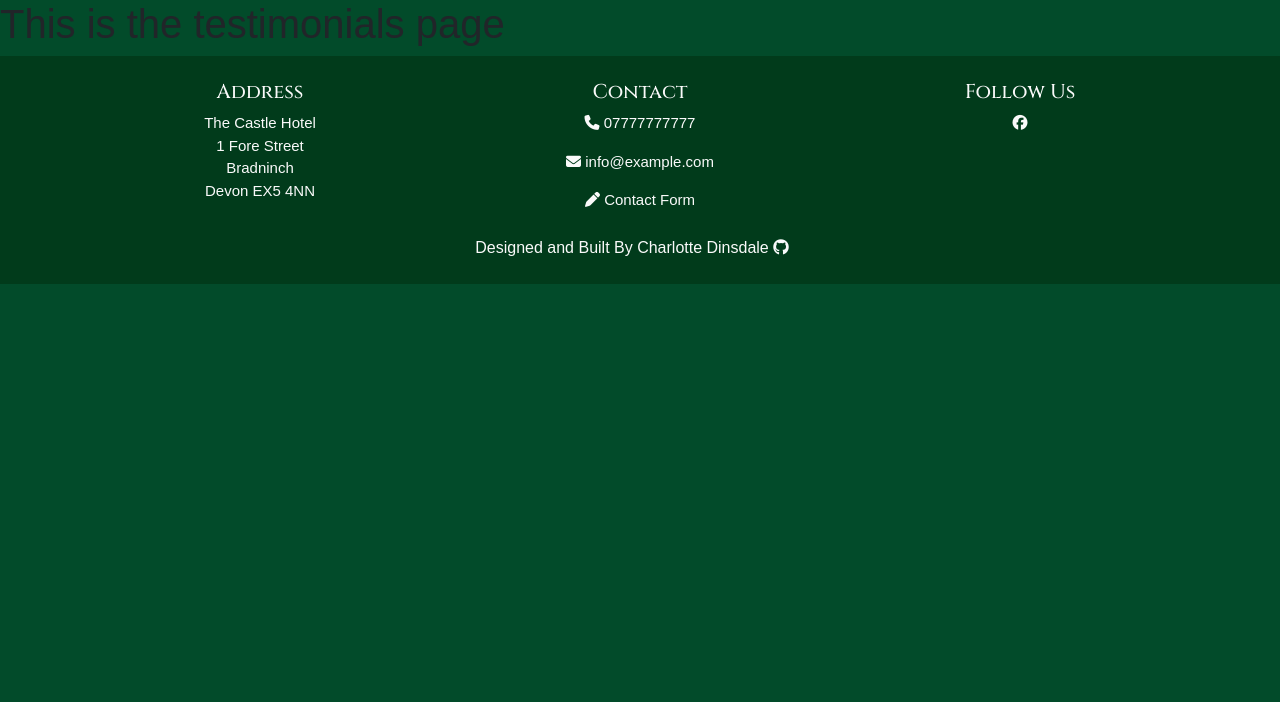
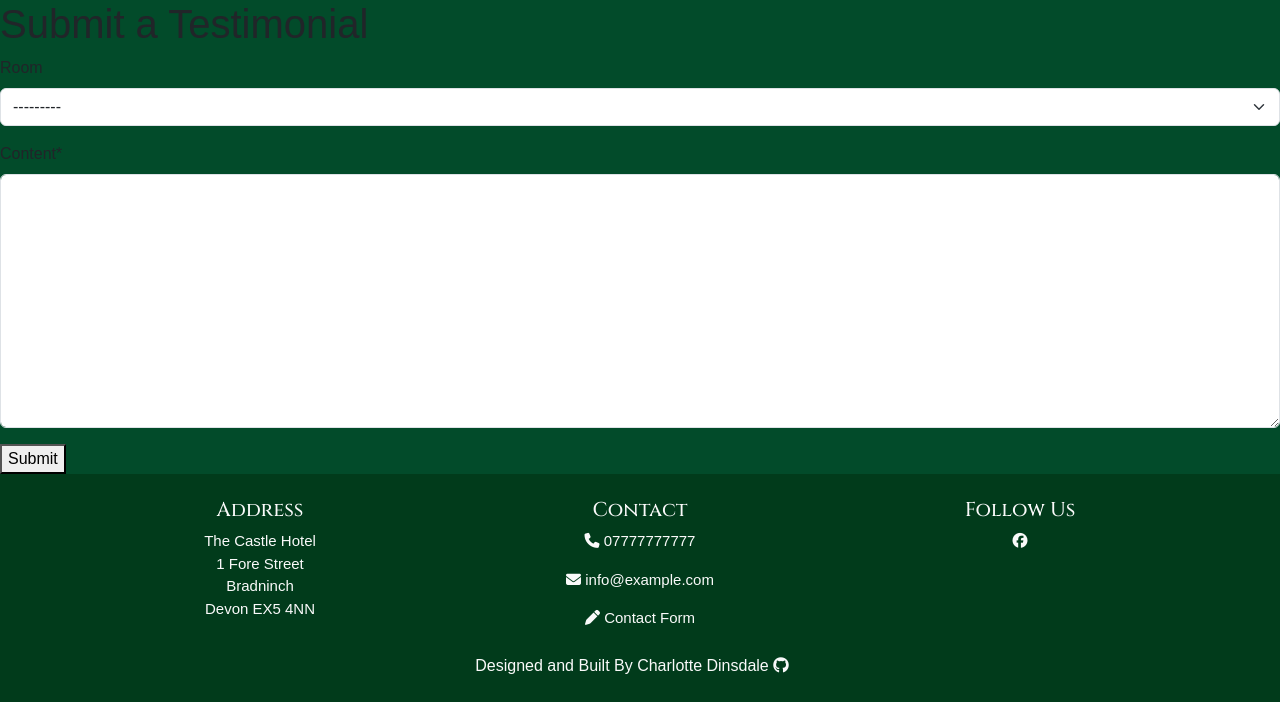
Before and after one commit to charlottedinsdale/Rooms-at-The-Castle, a Django app: page /testimonials/ in a window 1280 px wide. Shown: the part 98-800 px from the top of the page. Run offline with Django 4.2, Linux system fonts and the light colour scheme; data that the repository does not hold is empty; some libraries are stand-ins or nearby versions; some web fonts are replaced.

Commit message:
make testimonial form and add testimonials to homepage

```diff
--- a/requirements.txt
+++ b/requirements.txt
@@ -1,9 +1,11 @@
 asgiref==3.8.1
 cloudinary==1.36.0
+crispy-bootstrap5==0.7
 dj-database-url==0.5.0
 dj3-cloudinary-storage==0.0.6
 Django==4.2.17
 django-allauth==65.3.0
+django-crispy-forms==2.3
 django-summernote==0.8.20.0
 gunicorn==20.1.0
 pillow==11.0.0
--- a/templates/index.html
+++ b/templates/index.html
@@ -43,14 +43,14 @@
             <div class="collapse navbar-collapse justify-content-end" id="navbarNav">
                 <ul class="nav navbar-nav">
                     <li class="nav-item">
-                        <a class="nav-link" href="{% url 'home' %}#about-container" aria-label="Link to About Section">About</a>
+                        <a class="nav-link" href="{% url 'home' %}#about" aria-label="Link to About Section">About</a>
                     </li>
                     <li>
                         <a class="nav-link {% if request.path == rooms_url %}active{% endif %}" aria-current="page"
                         href="{% url 'rooms' %}" aria-label="Link to Our Rooms Page">Our Rooms</a>
                     </li>
                     <li>
-                        <a class="nav-link" href="{% url 'testimonials' %}" aria-label="Link to Testimonials Page">Testimonials</a>
+                        <a class="nav-link" href="{% url 'home' %}#testimonials" aria-label="Link to Testimonials Section">Testimonials</a>
                     </li>
                     <li>
                         <a class="nav-link" href="{% url 'contact' %}" aria-label="Link to Contact Us Page">Contact Us</a>
--- /dev/null
+++ b/testimonials/forms.py
@@ -0,0 +1,7 @@
+from .models import Testimonial
+from django import forms
+
+class TestimonialForm(forms.ModelForm):
+    class Meta:
+        model = Testimonial
+        fields = ('room', 'content',)
--- a/testimonials/templates/testimonials/testimonials.html
+++ b/testimonials/templates/testimonials/testimonials.html
@@ -1,6 +1,21 @@
 {% extends "index.html" %}
 {% load static %}
+{% load crispy_forms_tags %}
 
 {% block content %}
-<h1>This is the testimonials page</h1>
+<h1>Submit a Testimonial</h1>
+
+    {% if messages %}
+        <ul>
+            {% for message in messages %}
+                <li{% if message.tags %} class="{{ message.tags }}"{% endif %}>{{ message }}</li>
+            {% endfor %}
+        </ul>
+    {% endif %}
+
+    <form method="POST" novalidate>
+        {% csrf_token %}
+        {{ testimonial_form | crispy }}
+        <button type="submit">Submit</button>
+    </form>
 {% endblock %}
--- a/testimonials/urls.py
+++ b/testimonials/urls.py
@@ -2,5 +2,5 @@ from . import views
 from django.urls import path
 
 urlpatterns = [
-    path('', views.TestimonialsPage.as_view(), name='testimonials'),
+    path('', views.testimonial_view, name='testimonials'),
 ]
--- a/testimonials/views.py
+++ b/testimonials/views.py
@@ -3,9 +3,28 @@ from .models import Testimonial
 from django.views import generic
 from django.contrib import messages
 from django.views.generic import TemplateView
-from rooms.models import Room, RoomAvailability
+from rooms.models import Room
+from .forms import TestimonialForm
 
 # Create your views here.
-class TestimonialsPage(generic.ListView):
-    queryset = (Testimonial.objects.all())
-    template_name = 'testimonials/testimonials.html'
+def testimonial_view(request):
+    if request.method == 'POST':
+        testimonial_form = TestimonialForm(request.POST)
+
+        if testimonial_form.is_valid():
+            testimonial = testimonial_form.save(commit=False)
+            testimonial.user = request.user
+            testimonial.save()
+            messages.success(request, 'Your testimonial has been submitted!')
+            return redirect('testimonial_view')
+        else:
+            messages.error(request, 'There was an error with your submission. Please correct the errors below.')
+
+    else:
+        testimonial_form = TestimonialForm()
+
+    context = {
+        'testimonial_form': testimonial_form,
+    }
+
+    return render(request, 'testimonials/testimonials.html', context)
--- a/the_castle/settings.py
+++ b/the_castle/settings.py
@@ -51,6 +51,8 @@ INSTALLED_APPS = [
     'allauth',
     'allauth.account',
     'allauth.socialaccount',
+    'crispy_forms',
+    'crispy_bootstrap5',
     'django_summernote',
     'cloudinary',
     'rooms',
@@ -61,6 +63,9 @@ INSTALLED_APPS = [
 SITE_ID = 1
 LOGIN_REDIRECT_URL = '/'
 LOGOUT_REDIRECT_URL = '/'
+
+CRISPY_ALLOWED_TEMPLATE_PACKS = "bootstrap5"
+CRISPY_TEMPLATE_PACK = "bootstrap5"
 
 MIDDLEWARE = [
     'django.middleware.security.SecurityMiddleware',
```
Also changed, not shown: templates/home.html (+6 -6 lines).
